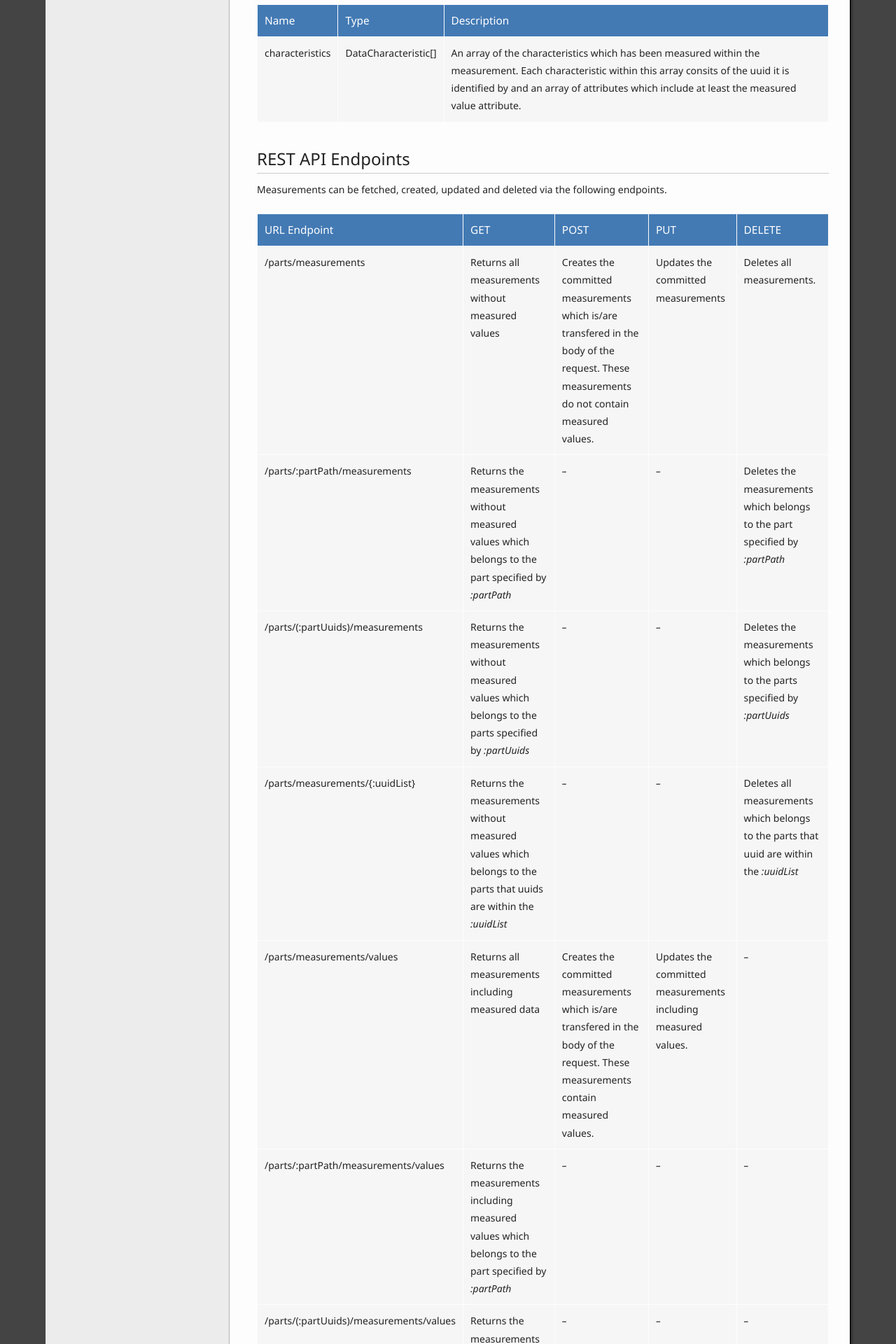
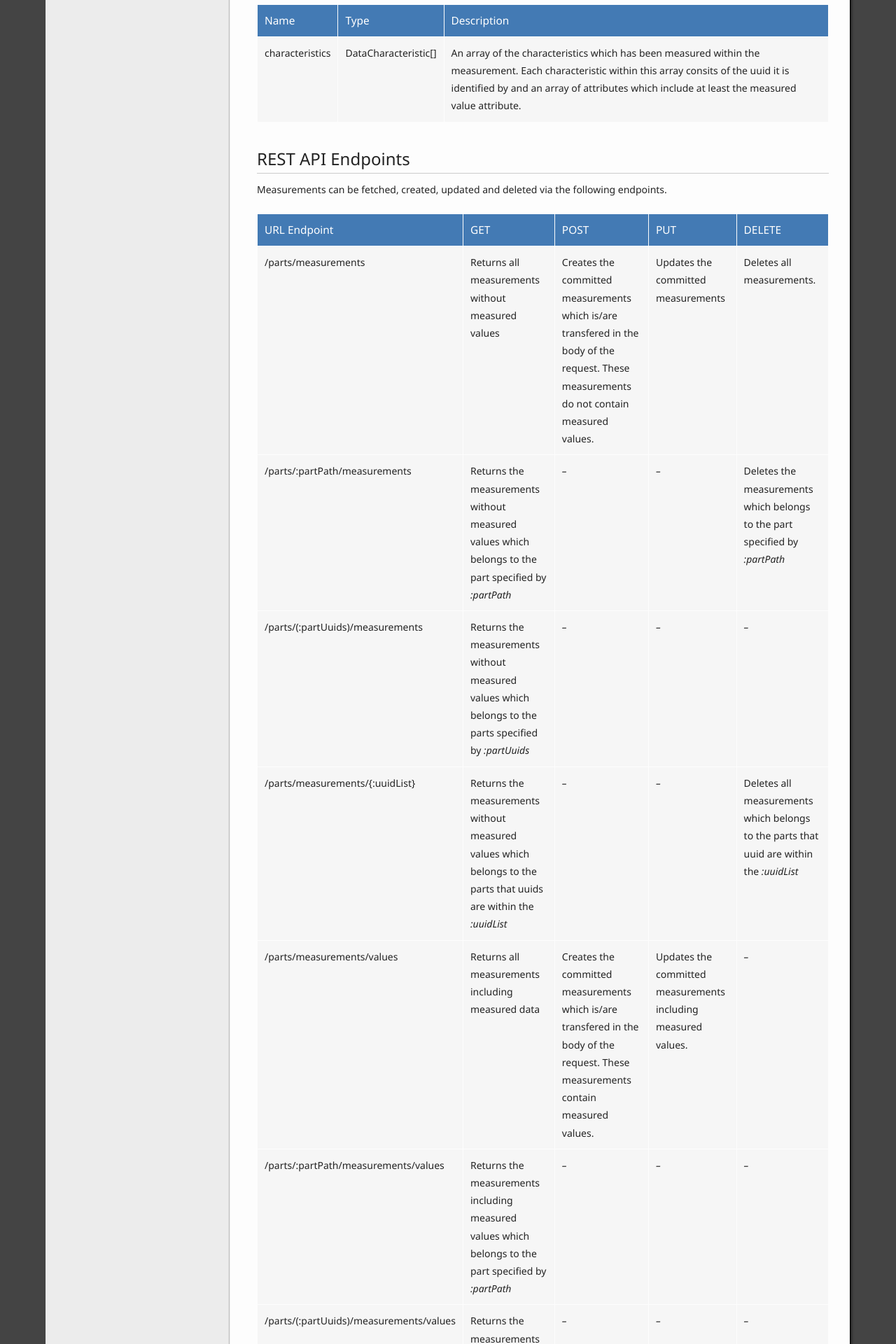
Before and after one commit to ZEISS-PiWeb/PiWeb-Api, a Jekyll site: the page built from _pages/025-measurements.md, in a window 1280 px wide. Shown: the part 736-2656 px from the top of the page at 70% size. Built offline with Jekyll 4.4.1, drawn with Linux system fonts in a browser that asks for light colours.

Commit message:
Update 025-measurements.md

```diff
--- a/_pages/025-measurements.md
+++ b/_pages/025-measurements.md
@@ -40,7 +40,7 @@
 -------------|-----|------|-----|-------
 /parts/measurements | Returns all measurements without measured values | Creates the committed measurements which is/are transfered in the body of the request. These measurements do not contain measured values. | Updates the committed measurements | Deletes all measurements.
 /parts/:partPath/measurements | Returns the measurements without measured values which belongs to the part specified by *:partPath*  | *--* | *--* | Deletes the measurements which belongs to the part specified by *:partPath*
-/parts/(:partUuids)/measurements | Returns the measurements without measured values which belongs to the parts specified by *:partUuids*  | *--* | *--* | Deletes the measurements which belongs to the parts specified by *:partUuids*
+/parts/(:partUuids)/measurements | Returns the measurements without measured values which belongs to the parts specified by *:partUuids*  | *--* | *--* | *--*
 /parts/measurements/{:uuidList} | Returns the measurements without measured values which belongs to the parts that uuids are within the *:uuidList* | *--* | *--* |  Deletes all measurements which belongs to the parts that uuid are within the *:uuidList*
 /parts/measurements/values | Returns all measurements including measured data | Creates the committed measurements which is/are transfered in the body of the request. These measurements contain measured values. | Updates the committed measurements including measured values. |*--*
 /parts/:partPath/measurements/values | Returns the measurements including measured values which belongs to the part specified by *:partPath* | *--* | *--* | *--*
@@ -260,3 +260,50 @@
 {% endcapture %}
 
 {% include exampleFieldset.html %}
+
+### Delete measurements
+
+Updating a measurement does always effect the complete measurement. This means that the whole measurement including attributes and values needs to be transfered within the body of the request and is deleted and recreated again on server side.
+
+{% assign exampleCaption="Update a measurement - add and change an attribute" %}
+{% assign comment="" %}
+
+{% capture jsonrequest %}
+{% highlight http %}
+POST /dataServiceRest/parts/measurements HTTP/1.1
+{% endhighlight %}
+
+{% highlight json %}
+[
+  {
+    "uuid": "4b59cac7-9ecd-403c-aa26-56dd25892421",
+      "partUuid": "e42c5327-6258-4c4c-b3e9-6d22c30938b2",
+      "attributes": {
+        "4": "2015-03-09T19:12:00Z",
+        "6": "2",
+        "7": "0",
+        "8": "1"
+      }
+  }
+]
+{% endhighlight %}
+{% endcapture %}
+
+{% capture jsonresponse %}
+{% highlight http %}
+HTTP/1.1 200 OK
+{% endhighlight %}
+
+{% highlight json %}
+{
+   "status":
+   {
+       "statusCode": 200,
+       "statusDescription": "OK"
+   },
+   "category": "Success"
+}
+{% endhighlight %}
+{% endcapture %}
+
+{% include exampleFieldset.html %}
```
